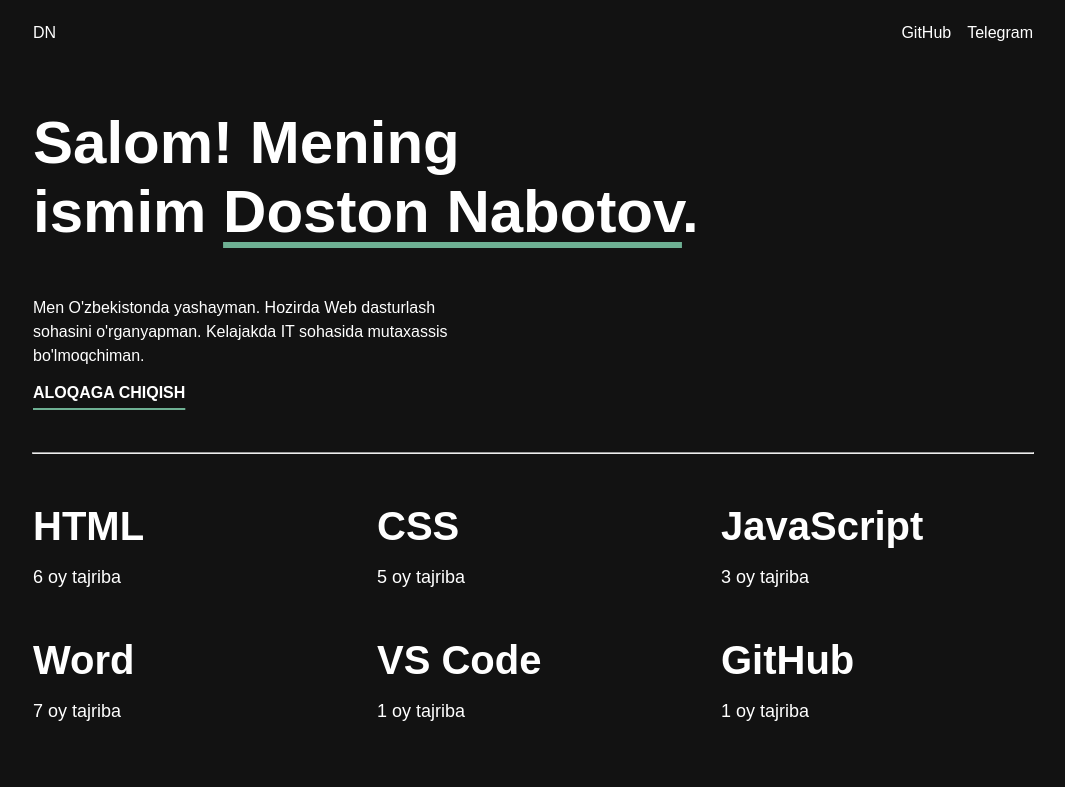
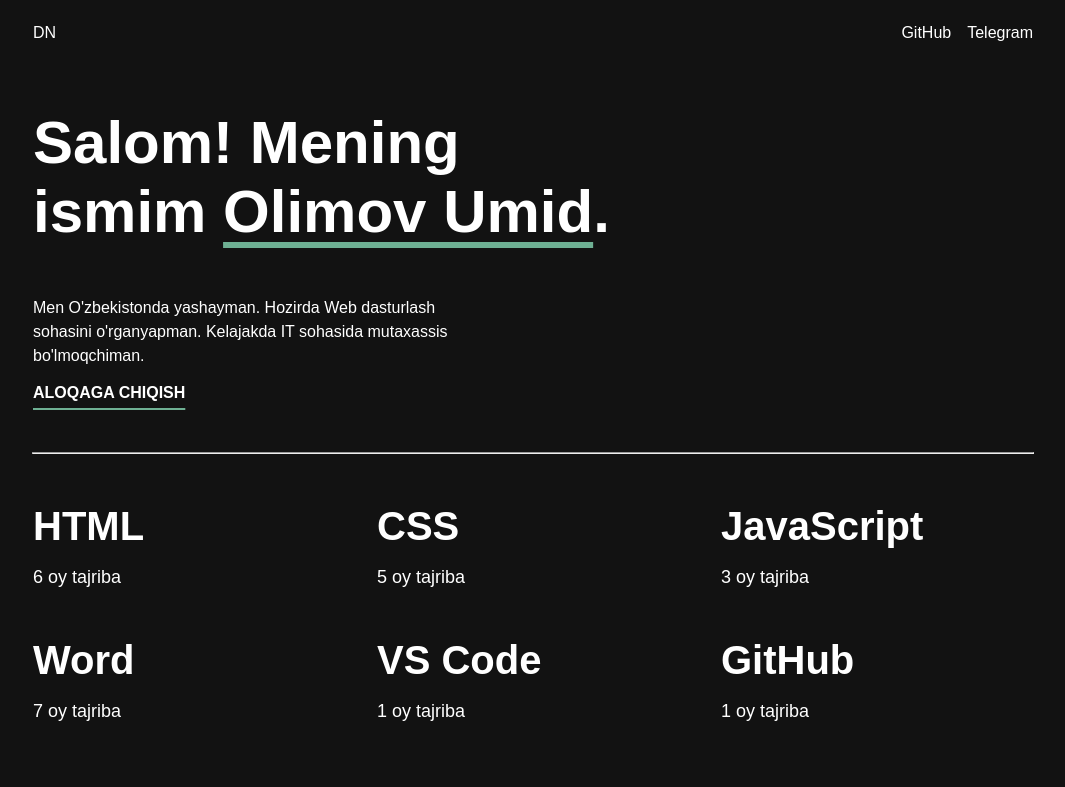
Before and after one commit to eliteeducationit/umid-websites, a plain HTML site: page index.html in a window 1280 px wide. Shown: the top 787 px of the page, without its empty margins (107-1172 px from the left). Drawn offline with Linux system fonts and the light colour scheme; a script that the page names is missing.

Commit message:
Update index.html

```diff
--- a/index.html
+++ b/index.html
@@ -24,7 +24,7 @@
     <h1>
       Salom! Mening
       <br />
-      ismim <span class="underline">Doston Nabotov</span>.
+      ismim <span class="underline">Olimov Umid</span>.
     </h1>
     <p>
       Men O'zbekistonda yashayman. Hozirda Web dasturlash sohasini o'rganyapman. Kelajakda IT sohasida mutaxassis
```
